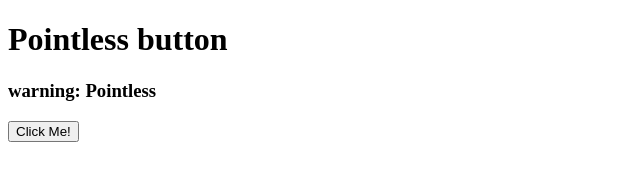
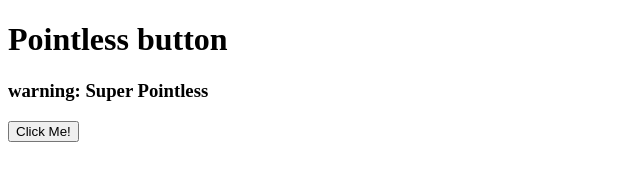
Before and after one commit to 29awells-maker/29awells-maker.github.io, a plain HTML site: page index.html in a window 1280 px wide. Shown: the full height of the page, 0-640 px from the left. Drawn offline with Linux system fonts and the light colour scheme.

Commit message:
Update warning message to 'Super Pointless'
Still pointless

```diff
--- a/index.html
+++ b/index.html
@@ -7,7 +7,7 @@
 </head>
 <body>
     <h1>Pointless button</h1>
-    <h3>warning: Pointless</h3>
+    <h3>warning: Super Pointless</h3>
     <button id="button">Click Me!</button>
 </body>
 </html>
```
